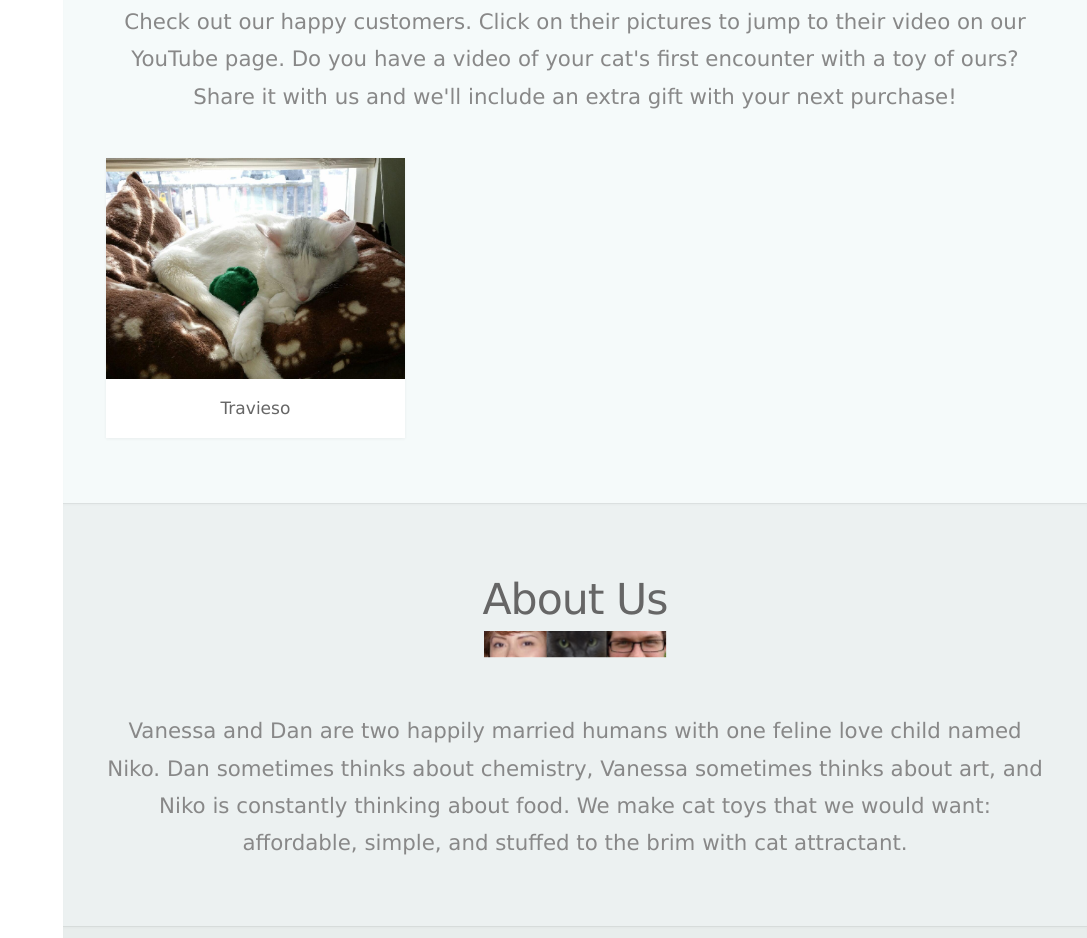
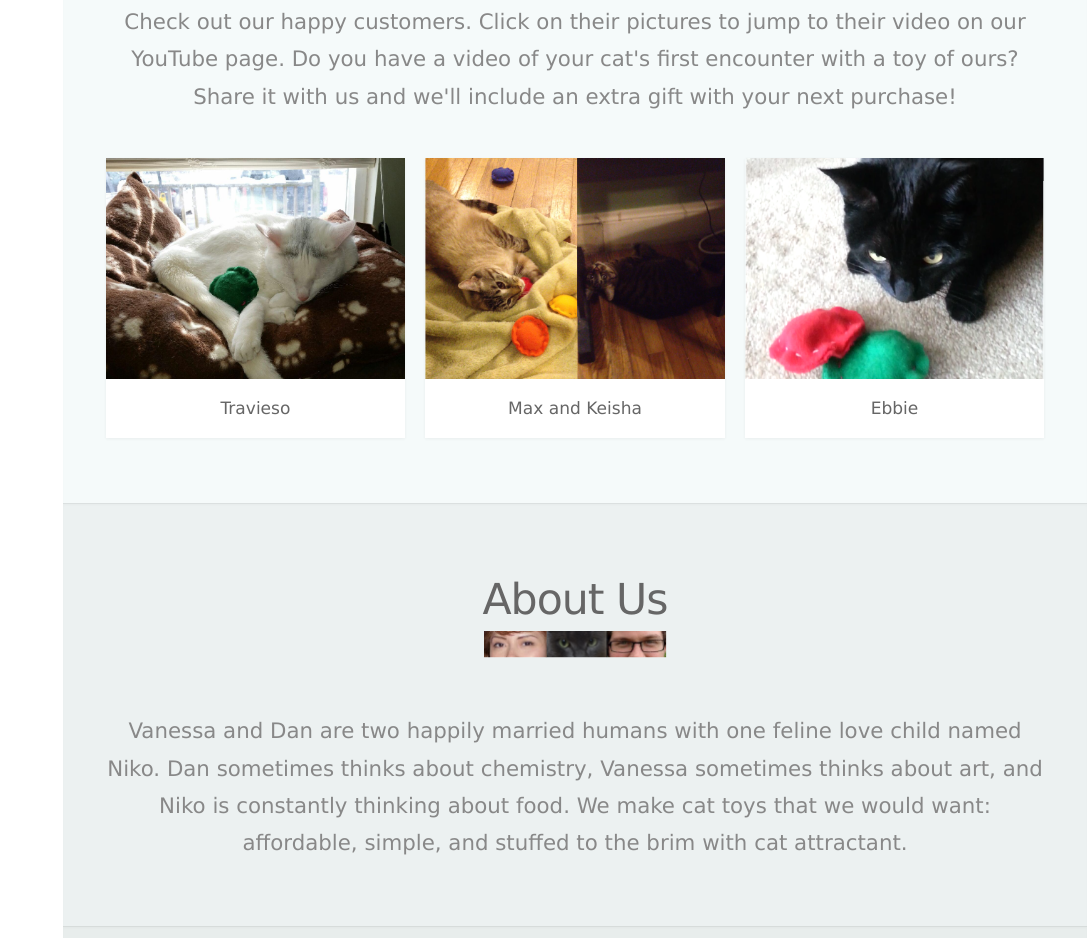
Before and after one commit to damngram/ske, a plain HTML site: page index.html in a window 1280 px wide. Shown: the part 2914-3852 px from the top of the page, without its empty margins (193-1280 px from the left). Drawn offline with Linux system fonts and the light colour scheme.

Commit message:
added favicon to all pages, added videos of cats to homepage, honeysuckle, and blast off pack pages, changed background color

```diff
--- a/css/style.css
+++ b/css/style.css
@@ -782,7 +782,7 @@
 
 			#main > section.one
 			{
-				background-color: #81918E;
+				background-color: #000000;
 				background-image: url('../images/tallspace.jpg');
 			}
 
--- a/index.html
+++ b/index.html
@@ -7,6 +7,7 @@
 <html>
 	<head>
 		<title>Space Kitty Express</title>
+		<link rel="icon" type="image/png" href="images/avatar1.png">
 		<meta http-equiv="content-type" content="text/html; charset=utf-8" />
 		<meta name="description" content="" />
 		<meta name="keywords" content="" />
@@ -187,6 +188,30 @@
                                                                                 </header>
                                                                         </article>
                                                                 </div>
+								<div class="4u">
+									<article class="item">
+										<a href="https://www.youtube.com/watch?v=0FILLCz9_FM&list=PLgds3rgrTKd2P2a0ef26AGpEFn69c-Zi8" class="image fit"><img src="images/maxkeisha.png" alt="" /></a>
+                                                                                <header>
+                                                                                        <h3>Max and Keisha</h3>
+                                                                                </header>
+
+								</div>
+								<div class="4u">
+									<article class="item">
+										<a href="http://www.youtube.com/watch?v=4MwwvJIndlI" class="image fit"><img src="images/ebbie.png" alt="" /></a>
+                                                                                <header>
+                                                                                        <h3>Ebbie</h3>
+                                                                                </header>
+
+								</div>
+
+
+
+
+
+
+
+
 <!-- next							<div class="4u">
 									<article class="item">
 										<a href="http://www.youtube.com/watch?v=jmIFzeQuwVc" class="image fit"><img src="images/traviesoCN.png" alt="" /></a>
```
Also changed, not shown: Products/BlastOffSamplePack.html (+4 -3 lines), Products/OrganicCatnipSaucer.html (+1 -0 lines), Products/OrganicLemongrassSaucer.html (+1 -0 lines), Products/OrganicValerianRootSaucer.html (+1 -0 lines), Products/SilverVineSaucer.html (+1 -0 lines), Products/WildHoneysuckleSaucer.html (+2 -1 lines), images/avatar1.png (added), images/ebbie.png (added), images/maxkeisha.png (added).
